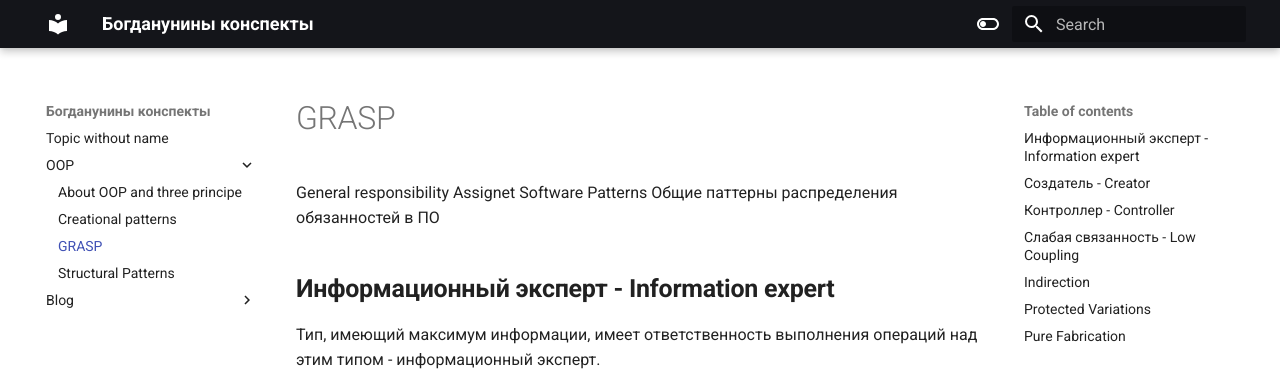
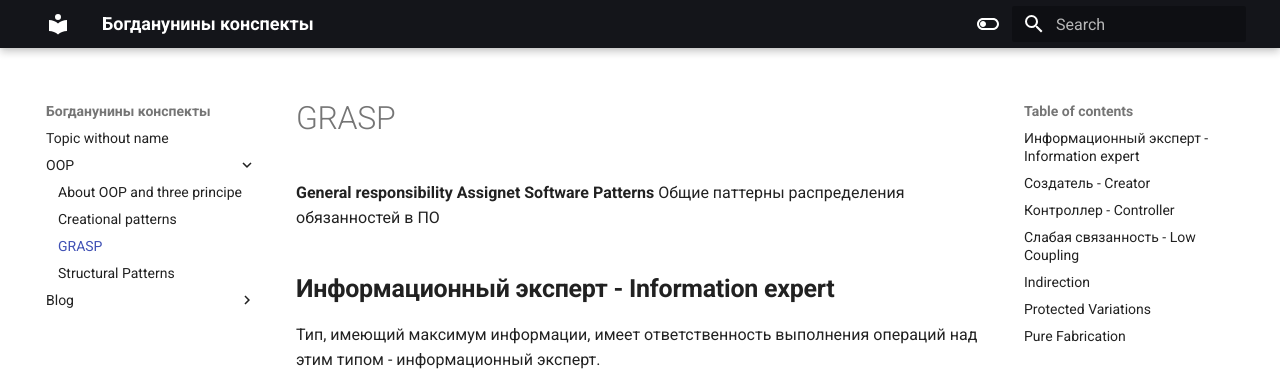
Before and after one commit to TheDenFire/conspect, an MkDocs documentation site: the page built from docs/OOP/GRASP.md, in a window 1280 px wide and 900 px high. Shown: the top 375 px of the window. Built offline with MkDocs 1.6.1 and Material for MkDocs 9.7.7, drawn with Linux system fonts in a browser that asks for light colours.

Commit message:
vault backup: 2024-11-26 20:44:00

```diff
--- a/docs/OOP/GRASP.md
+++ b/docs/OOP/GRASP.md
@@ -1,8 +1,7 @@
-General responsibility Assignet Software Patterns
+**General responsibility Assignet Software Patterns**
 Общие паттерны распределения обязанностей в ПО
 
 ## **Информационный эксперт - Information expert**
-
 Тип, имеющий максимум информации, имеет ответственность выполнения операций над этим типом - информационный эксперт.
 
 Недостатки
```
Also changed, not shown: 1 other file.
